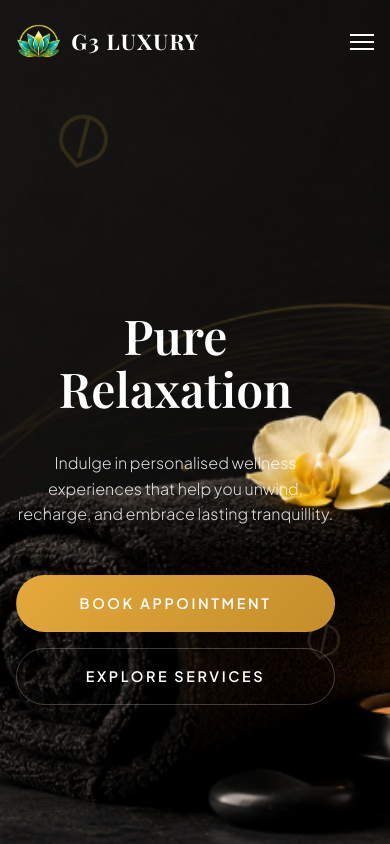
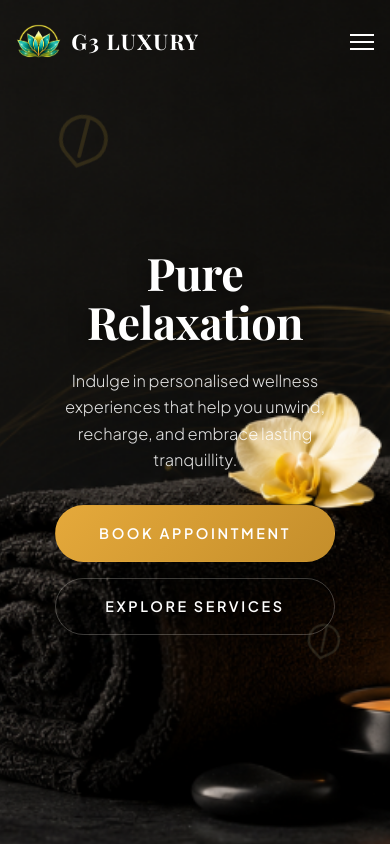
Before and after one commit to exactablehq/g3luxury, a Next.js app: page / in a window 390 px wide. Shown: the top 844 px of the page. Built offline with nearby package versions, Linux system fonts and the light colour scheme.

Commit message:
changed the favicon and fix the responsiveness

```diff
--- a/app/globals.css
+++ b/app/globals.css
@@ -1,7 +1,10 @@
 @import "tailwindcss";
 
-html {
+html, body {
   scroll-behavior: smooth;
+  overflow-x: hidden;
+  max-width: 100vw;
+  width: 100%;
 }
 
 /* Custom subtle scrollbar */
--- a/app/page.tsx
+++ b/app/page.tsx
@@ -903,7 +903,7 @@ export default function Home() {
             alt="Luxury Spa Environment"
             className="hero-bg"
             id="hero-bg-img"
-            style={{ transform: `scale(1.1) translateX(4%) translateY(${heroParallaxY}px)` }}
+            style={{ transform: `scale(1.08) translateY(${heroParallaxY}px)` }}
           />
 
         </div>
--- a/app/style.css
+++ b/app/style.css
@@ -669,18 +669,27 @@ body:hover .custom-cursor-dot {
 .hero-content {
   position: relative;
   z-index: 4;
-  max-width: 700px;
+  max-width: 750px;
   text-align: left;
   margin-left: 4vw;
-  margin-top: 170px;
+  margin-top: 140px;
+  box-sizing: border-box;
 }
 
 @media (max-width: 991px) {
   .hero-content {
-    margin-left: 0;
+    margin: 60px auto 0 auto;
     text-align: center;
     max-width: 100%;
-    padding: 0 1rem;
+    padding: 0 1.5rem;
+    box-sizing: border-box;
+  }
+}
+
+@media (max-width: 600px) {
+  .hero-content {
+    margin-top: 40px;
+    padding: 0 1.2rem;
   }
 }
 
@@ -725,14 +734,15 @@ body:hover .custom-cursor-dot {
 
 .hero-title {
   font-family: var(--font-playfair), 'Cormorant Garamond', serif;
-  font-size: clamp(3rem, 7vw, 5.2rem);
-  line-height: 1.1;
-  font-weight: 600;
+  font-size: clamp(3.6rem, 8.5vw, 6.2rem);
+  line-height: 1.08;
+  font-weight: 700;
   font-style: normal;
-  letter-spacing: 0;
+  letter-spacing: -0.01em;
   color: var(--color-text-light);
-  margin-bottom: 2.2rem;
+  margin-bottom: 2rem;
   text-align: left;
+  text-shadow: 0 4px 20px rgba(0, 0, 0, 0.6);
 }
 
 @media (min-width: 992px) {
@@ -744,23 +754,40 @@ body:hover .custom-cursor-dot {
 @media (max-width: 991px) {
   .hero-title {
     text-align: center;
+    font-size: clamp(3rem, 10vw, 4.5rem);
+  }
+}
+
+@media (max-width: 600px) {
+  .hero-title {
+    font-size: clamp(2.8rem, 11vw, 3.8rem);
+    margin-bottom: 1.4rem;
   }
 }
 
 .hero-subtitle {
   font-family: 'Plus Jakarta Sans', sans-serif;
-  font-size: clamp(1rem, 2vw, 1.25rem);
+  font-size: clamp(1rem, 2.2vw, 1.25rem);
   font-weight: 300;
-  max-width: 600px;
+  max-width: 620px;
   margin: 0 0 3rem 0;
-  color: rgba(255, 255, 255, 0.85);
+  color: rgba(255, 255, 255, 0.88);
   text-align: left;
+  line-height: 1.6;
 }
 
 @media (max-width: 991px) {
   .hero-subtitle {
     text-align: center;
-    margin: 0 auto 3rem auto;
+    margin: 0 auto 2.5rem auto;
+  }
+}
+
+@media (max-width: 600px) {
+  .hero-subtitle {
+    font-size: 1.02rem;
+    margin-bottom: 2rem;
+    padding: 0 0.5rem;
   }
 }
 
@@ -773,6 +800,20 @@ body:hover .custom-cursor-dot {
 @media (max-width: 991px) {
   .hero-buttons {
     justify-content: center;
+  }
+}
+
+@media (max-width: 500px) {
+  .hero-buttons {
+    flex-direction: column;
+    align-items: center;
+    gap: 1rem;
+    width: 100%;
+  }
+  .hero-buttons .btn {
+    width: 100%;
+    max-width: 280px;
+    text-align: center;
   }
 }
 
```
Also changed, not shown: app/cropped_circle_image.png (added), 1 other file (tests, documents, lock files or other folders).
